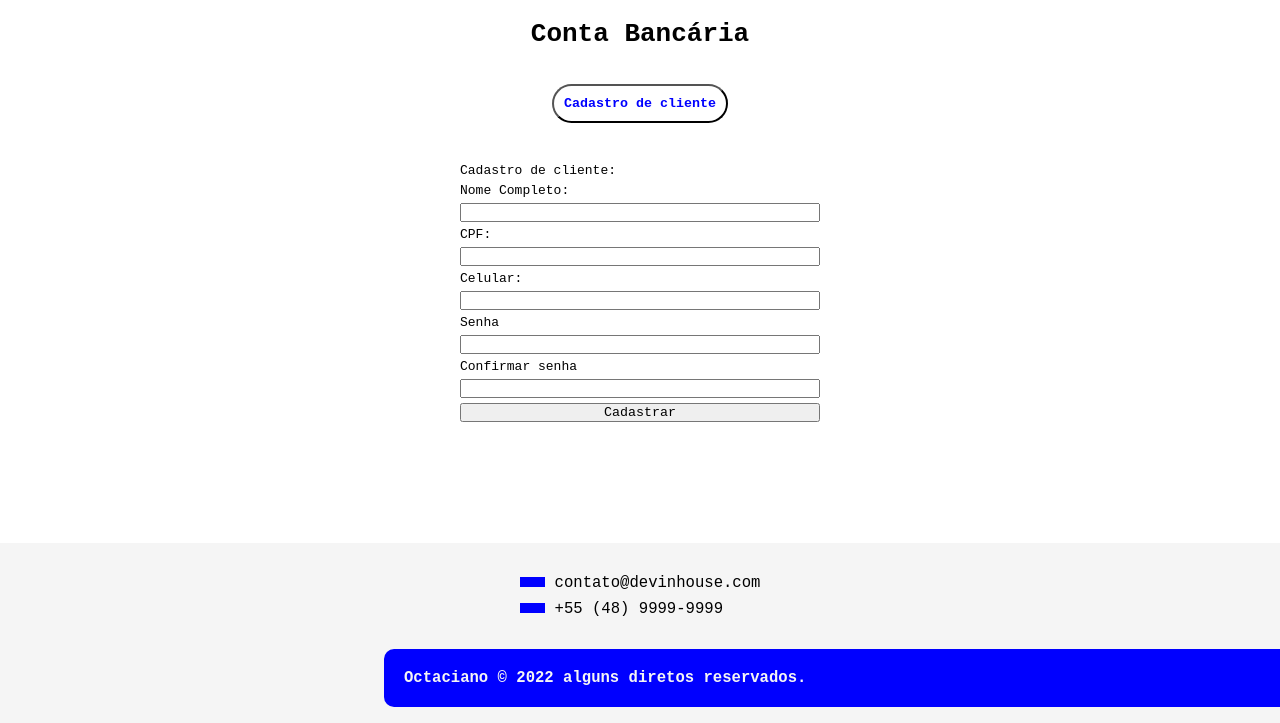
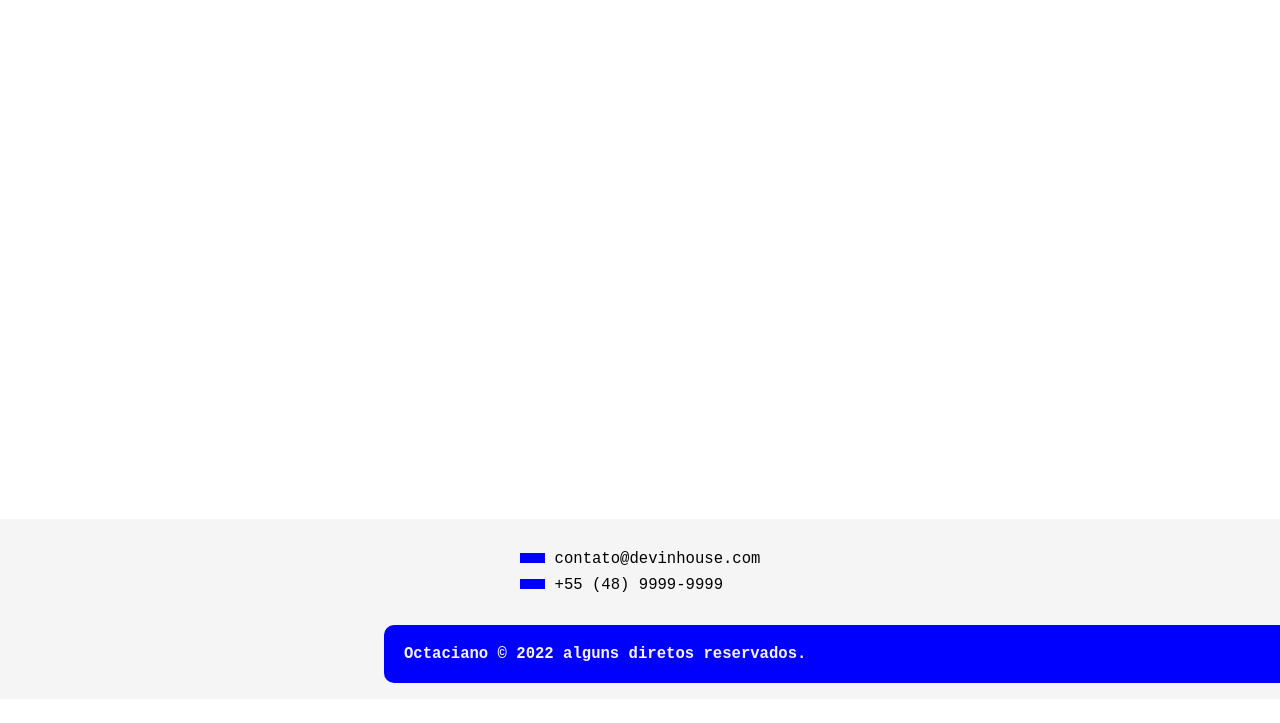
Before and after one commit to 2kand2/2kand2-DEVinPhilips-M1S04, a plain HTML site: page index.html in a window 1280 px wide. Shown: the part 101-824 px from the top of the page. After the commit the page ends 800 px from the top, so only its background shows below. Drawn offline with Linux system fonts and the light colour scheme.

Commit message:
Remove register form

```diff
--- a/css/style.css
+++ b/css/style.css
@@ -28,47 +28,7 @@
 }
 /*Main*/
 .main-section {
-  display: flex;
-  flex-direction: column;
-  justify-content: space-around;
-  padding: 20px;
-  align-items: center;
   flex: 1 0 400px;
-}
-.banking-operations {
-  display: flex;
-  flex-direction: column;
-  gap: 15px;
-  align-items: center;
-}
-.banking-operations h1 {
-  font-size: 2rem;
-  text-align: center;
-}
-.banking-operations-list {
-  margin-top: 20px;
-}
-.banking-operations-list button {
-  padding: 10px;
-  font-weight: bold;
-  color: blue;
-  background: #fff;
-  border-radius: 20px;
-}
-.card-operation {
-  width: 400px;
-  height: 400px;
-  display: flex;
-  align-items: flex-start;
-  justify-content: flex-start;
-}
-.ativo {
-  width: 100%;
-  display: flex;
-  flex-direction: column;
-  margin-top: 20px;
-  padding: 20px;
-  gap: 5px;
 }
 /*Footer*/
 .footer {
--- a/index.html
+++ b/index.html
@@ -14,30 +14,7 @@
         <img class="logo-header" src="./img/logo-philips.png" alt="logo da philips" />
         <p class="title-header">Philips Bank</p>
       </header>
-      <section class="main-section">
-        <div class="banking-operations">
-          <h1>Conta Bancária</h1>
-          <div class="banking-operations-list">
-            <button id="register">Cadastro de cliente</button>
-          </div>
-        </div>
-        <div class="card-operation">
-          <form id="formRegister" class="ativo">
-            <label for="undefined">Cadastro de cliente:</label>
-            <label for="fullName">Nome Completo: </label>
-            <input id="fullName" name="fullName" type="text" required="true" />
-            <label for="cpf">CPF:</label>
-            <input id="cpf" name="cpf" type="number" required="true" />
-            <label for="phone">Celular:</label>
-            <input id="phone" name="phone" type="tel" required="true" />
-            <label for="password">Senha</label>
-            <input id="password" name="password" type="password" required="true" />
-            <label for="confirmPassword">Confirmar senha</label>
-            <input id="confirmPassword" name="confirmPassword" type="password" required="true" />
-            <button id="registerBtn" type="submit">Cadastrar</button>
-          </form>
-        </div>
-      </section>
+      <section class="main-section"></section>
       <footer class="footer">
         <ul class="dados">
           <li>contato@devinhouse.com</li>
```
